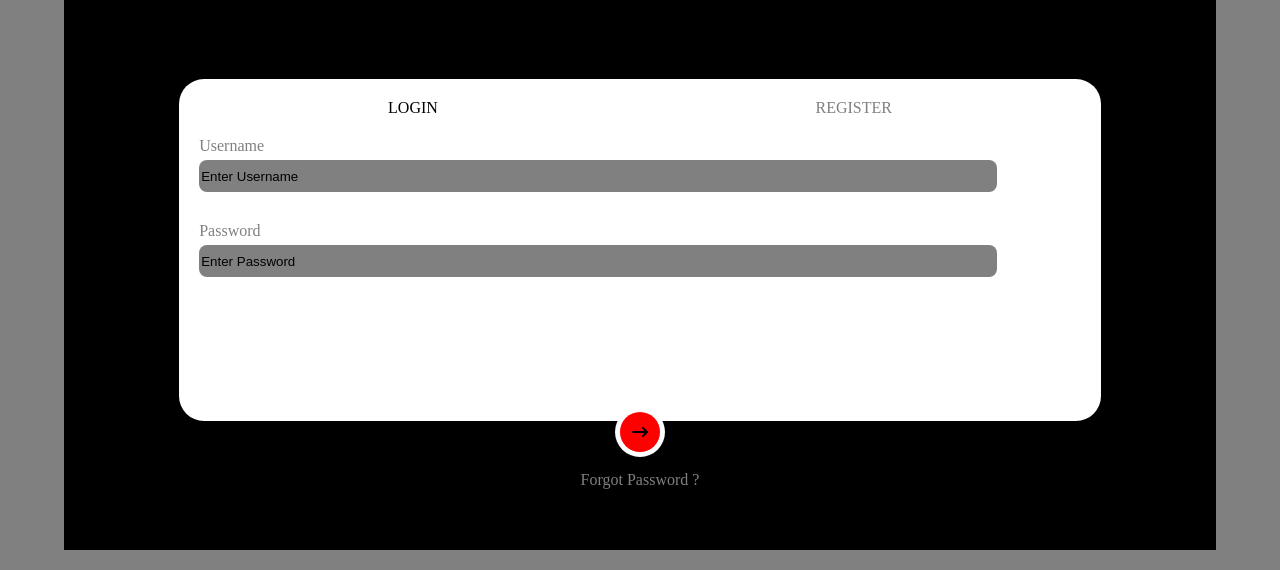
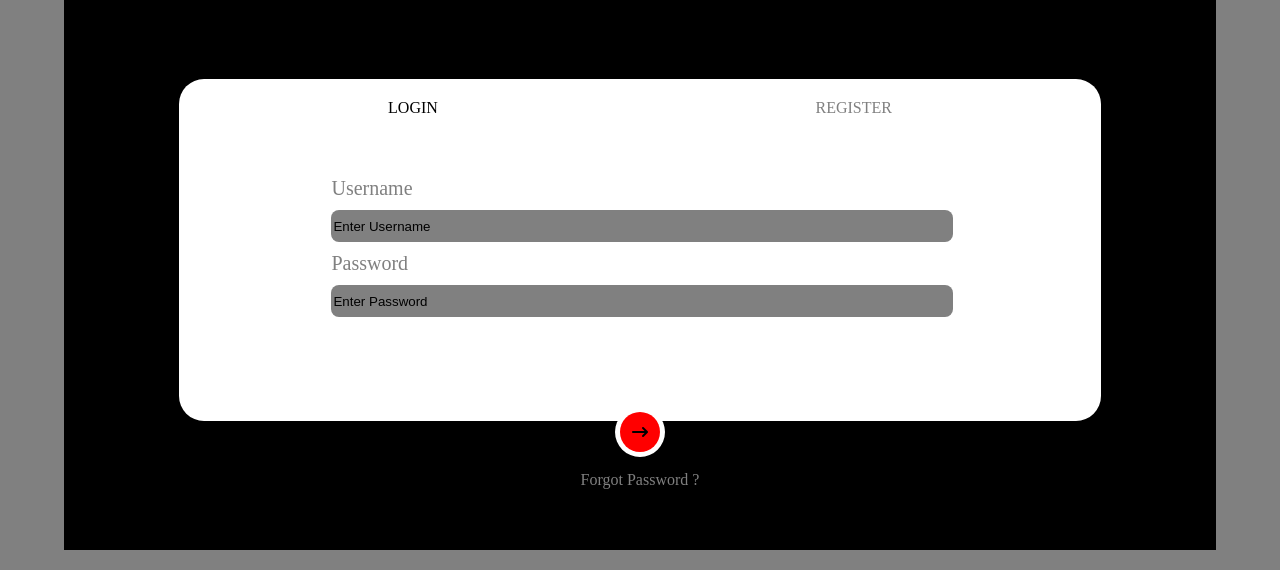
Before and after one commit to Xprismos/design.github.io, a plain HTML site: page 3/index.html in a window 1280 px wide. Shown: the part 230-800 px from the top of the page. Drawn offline with Linux system fonts and the light colour scheme.

Commit message:
Add files via upload

```diff
--- a/3/index.html
+++ b/3/index.html
@@ -26,13 +26,15 @@
                         <span id="b">REGISTER</span>
                     </div>
                    <div class="form-content">
-                       <label for="name" class="form-name">Username</label>
-                       <input type="text" placeholder="Enter Username" class="form-input-name" >
-                   </div>
-                   <div class="form-content">
-                    <label for="password" class="form-name">Password</label>
-                    <input type="password" class="form-input-name" placeholder="Enter Password">
-                   </div>
+                       <div class="form-box">
+                          <label for="name" class="form-name">Username</label>
+                          <input type="text" placeholder="Enter Username" class="form-input-name" >
+
+                          <label for="password" class="form-name">Password</label>
+                          <input type="password" class="form-input-name" placeholder="Enter Password">
+                        </div>
+
+                    </div>
 
                 </form>
 
--- a/3/style.css
+++ b/3/style.css
@@ -60,8 +60,9 @@ P#a{
 }
 
 .form-input-name{
+
     background-color: grey;
-    width: 90%;
+    width: 100%;
     height: 30px;
     color: black;
     border: none;
@@ -69,7 +70,9 @@ P#a{
     display: flex;
     flex-direction: column;
     justify-content: center;
-  margin-bottom: 10px;
+    align-items: center;
+    margin-top: 5px;
+    margin-bottom: 10px;
 }
 
 .form-input{
@@ -81,7 +84,23 @@ P#a{
     margin: 20px;
     display: flex;
     flex-direction: column;
+    justify-content: center;
+    align-items: center;
 }
+
+.form-box{
+
+    display: flex;
+    width: 70%;
+    flex-direction: column;
+    height: 90%;
+    margin-top: 40px;
+    font-size: 20px;
+
+}
+
+
+
 
 .form-name{
     margin-bottom: 5px;
```
